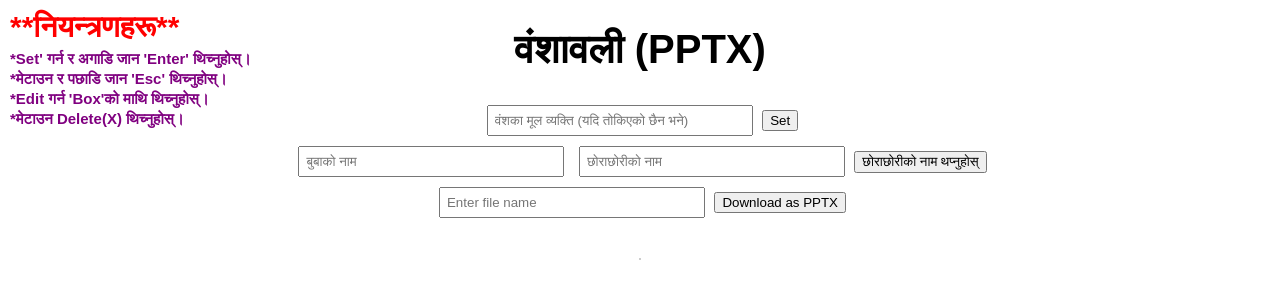
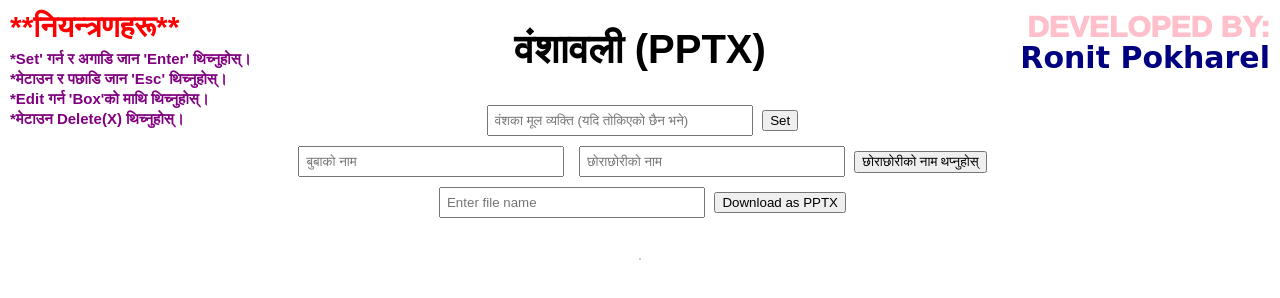
Before and after one commit to Lamfu/Bamshabali, a plain HTML site: page index.html in a window 1280 px wide. Drawn offline with nearby package versions, Linux system fonts and the light colour scheme.

Commit message:
Latest index.html

```diff
--- a/index.html
+++ b/index.html
@@ -60,6 +60,24 @@
             font-weight: bold;
             color: purple;
             }
+            .footmark{
+                position: absolute;
+                top: 10px;
+                right: 10px;
+                font-size: 30px;
+                font-weight: 1000;
+                color: pink;
+            }
+            .creator-name{
+                position: absolute;
+                top: 40px;
+                right: 10px;
+                font-family: 'Kalam', cursive;
+                font-size: 30px;
+                font-weight: bold;
+                color: navy;
+
+            }
     </style>
 </head>
 <body>
@@ -69,6 +87,8 @@
     <div class="control-text-left3">*Edit गर्न 'Box'को माथि थिच्नुहोस्।</div>
     <div class="control-text-left1">*Set' गर्न र अगाडि जान 'Enter' थिच्नुहोस्।</div>
     <div class="control-text-left2">*मेटाउन र पछाडि जान 'Esc' थिच्नुहोस्।</div>
+    <div class="footmark">DEVELOPED BY:</div>
+    <div class="creator-name">Ronit Pokharel</div>
 
     <div id="controls">
         <input type="text" id="rootName" placeholder="वंशका मूल व्यक्ति (यदि तोकिएको छैन भने)" />
```
